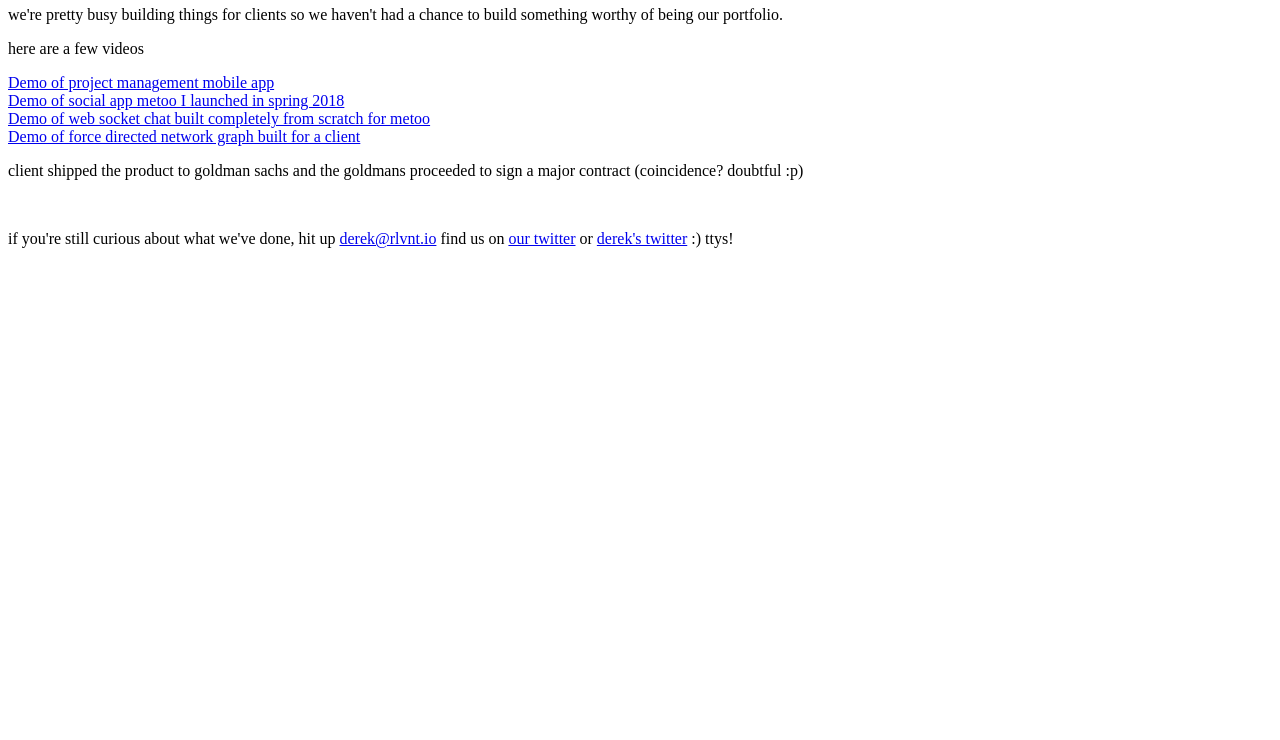
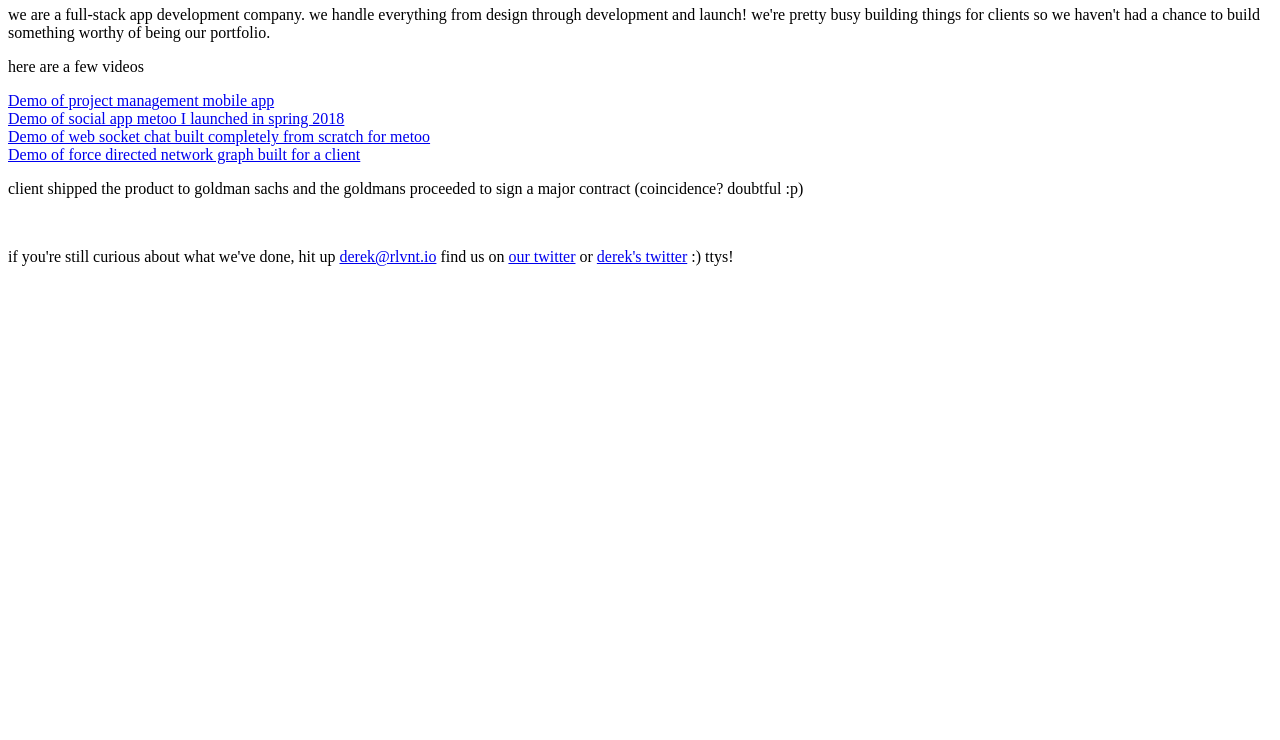
Before and after one commit to rlvntdev/portfolio, a website: page index.html in a window 1280 px wide. Shown: the part 60-800 px from the top of the page. Drawn offline with Linux system fonts and the light colour scheme.

Commit message:
added more to tagline

```diff
--- a/index.html
+++ b/index.html
@@ -4,6 +4,8 @@
 		<title>rlvnt development</title>
 		<h1>hey thanks for stopping by rlvnt development</h1>
 		<p>
+			we are a full-stack app development company.
+			we handle everything from design through development and launch!
 			we're pretty busy building things for clients so we haven't had a
 			chance to build something worthy of being our portfolio.
 		</p>
```
